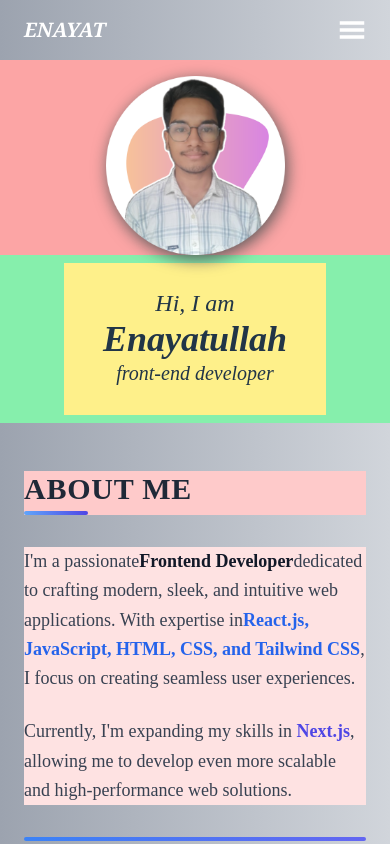
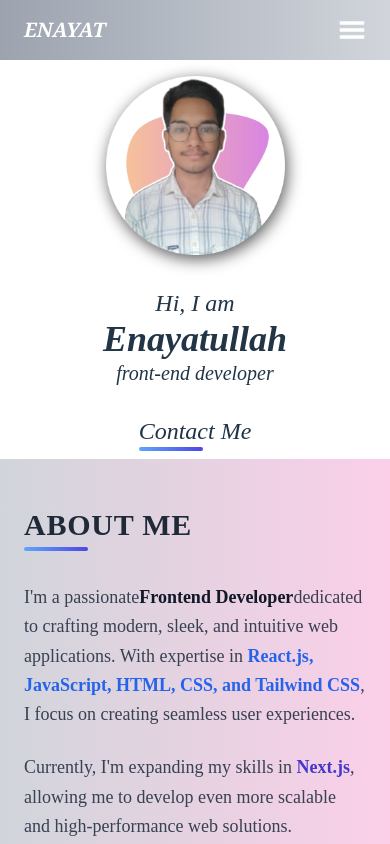
Before and after one commit to Enayat789/my-portfolio, a React (Vite) app: page / in a window 390 px wide. Shown: the top 844 px of the page. Built offline with nearby package versions, Linux system fonts and the light colour scheme.

Commit message:
change in UI and responsive added

```diff
--- a/src/Components/About.jsx
+++ b/src/Components/About.jsx
@@ -1,33 +1,10 @@
 import React from "react";
 
 export default function About() {
+  // bg-gradient-to-r from-violet-200 to-pink-200
   return (
-    // <div className="w-[100vw] flex flex-col gap-2 pt-2 px-4 lg:pt-8">
-    //   {/* Header Section */}
-    //   <div className="flex flex-col md:flex-row md:justify-end w-full max-w-6xl lg:max-w-full xl:max-w-[90%] lg:justify-end xl:justify-end mx-auto items-center justify-center gap-4 sm:gap-6 md:gap-8">
-    //     <p className="text-2xl sm:text-4xl text-gray-500 font-sans italic text-center md:text-left">
-    //       about
-    //     </p>
-    //     <hr className="border-4 w-full sm:w-[80%] md:w-[79%] lg:w-[78%] xl:w-[84%] border-gray-300 rounded-full" />
-    //   </div>
-
-    //   {/* Content Section */}
-    //   <div className="w-full max-w-7xl mx-auto flex flex-col items-center md:items-end">
-    //     <p className="w-full sm:w-[90%] md:w-[82%] lg:w-[80%] xl:w-[83%] p-4 sm:p-6 md:py-2 md:px-8 text-base sm:text-lg md:text-xl lg:text-2xl font-thin text-gray-700 text-center md:text-left leading-relaxed">
-    //       I am a passionate frontend developer specializing in building sleek,
-    //       responsive, and user-friendly web applications. With a solid
-    //       foundation in React.js, JavaScript, HTML, CSS, and Tailwind CSS, I
-    //       focus on creating functional and visually appealing digital
-    //       experiences. Currently, I’m expanding my expertise in Next.js to
-    //       develop even more scalable and performance-optimized solutions.
-    //     </p>
-    //   </div>
-    // </div>
-
-    // 3rd
-    <div className="w-full flex flex-col gap-8 py-12 px-6 bg-gradient-to-r from-gray-400 to-gray-300">
-      {/* Header Section */}
-      <div className="w-full bg-red-200 max-w-6xl sm:pl-6 lg:pl-12 xl:pl-0 mx-auto">
+    <div className="w-full flex flex-col gap-8 py-12 px-6 bg-gradient-to-r from-gray-300 to-pink-200">
+      <div className="w-full max-w-6xl sm:pl-6 lg:pl-12 xl:pl-0 mx-auto">
         <h2 className="text-3xl sm:text-4xl font-bold text-gray-800 uppercase tracking-wide relative">
           About Me
           <span className="block w-16 h-1 bg-gradient-to-r from-blue-400 to-indigo-600 rounded-full mt-1"></span>
@@ -35,7 +12,7 @@ export default function About() {
       </div>
 
       {/* Content Section */}
-      <div className="w-full bg-red-100 max-w-6xl sm:pl-6 lg:pl-12 xl:pl-0 mx-auto">
+      <div className="w-full max-w-6xl sm:pl-6 lg:pl-12 xl:pl-0 mx-auto">
         <p className="text-lg sm:text-xl md:text-2xl font-light text-gray-700 leading-relaxed">
           I'm a passionate
           <span className="font-semibold text-gray-900">
@@ -44,6 +21,7 @@ export default function About() {
           dedicated to crafting modern, sleek, and intuitive web applications.
           With expertise in
           <span className="font-bold text-blue-600">
+            {" "}
             React.js, JavaScript, HTML, CSS, and Tailwind CSS
           </span>
           , I focus on creating seamless user experiences.
@@ -51,14 +29,14 @@ export default function About() {
 
         <p className="mt-6 text-lg sm:text-xl md:text-2xl font-light text-gray-700 leading-relaxed">
           Currently, I'm expanding my skills in
-          <span className="font-bold text-indigo-600"> Next.js</span>, allowing
+          <span className="font-bold text-indigo-700"> Next.js</span>, allowing
           me to develop even more scalable and high-performance web solutions.
         </p>
       </div>
 
       {/* Accent Line */}
-      <div className="w-full max-w-5xl mx-auto">
-        <div className="w-full h-1 bg-gradient-to-r from-blue-500 to-indigo-500 rounded-full"></div>
+      <div className="w-full max-w-6xl mx-auto sm:pl-6 lg:pl-12 xl:pl-0">
+        <div className="w-20 sm:w-24 md:w-32 lg:w-36 h-1 bg-gradient-to-r from-blue-500 to-indigo-500 rounded-full shadow-md transition-all duration-500 hover:w-44"></div>
       </div>
     </div>
   );
--- a/src/Components/Introduction.jsx
+++ b/src/Components/Introduction.jsx
@@ -5,12 +5,12 @@ import profilePic from "/profile-pic2.png";
 export default function Introduction() {
   return (
     <div
-      className="w-[100vw] h-auto sm:h-[17%] bg-red-300 md:h-[32%] flex flex-col-reverse sm:flex-row justify-center items-center scroll-smooth pt-4"
+      className="w-[100vw] max-w-6xl h-auto m-auto sm:h-[17%] md:h-[32%] flex flex-col-reverse sm:flex-row justify-center items-center scroll-smooth pt-4"
       id="home"
     >
       {/* introduction part */}
-      <div className="w-full sm:w-[52%] bg-green-300 flex justify-center items-center md:justify-center p-2 ">
-        <div className=" w-[70%] sm:w-[80%] bg-yellow-200 md:w-[85%] lg:w-[80%] xl:max-w-[80%] flex flex-col items-center justify-center sm:items-start px-0 pt-6 sm:px-0 sm:gap-4 md:gap-2 text-lg">
+      <div className="w-full sm:w-[52%] flex justify-center items-center md:justify-center xl:justify-start p-2 ">
+        <div className=" w-[70%] sm:w-[80%] md:w-[85%] lg:w-[80%] xl:max-w-lg flex flex-col items-center justify-center sm:items-start px-0 pt-6 sm:px-0 sm:gap-4 md:gap-2 text-lg">
           <p className="text-2xl sm:text-2xl md:text-3xl italic font-light hover:drop-shadow-custom-gray">
             Hi, I am
           </p>
@@ -21,8 +21,9 @@ export default function Introduction() {
             front-end developer
           </p>
           <br />
-          <p className="hidden sm:flex text-2xl italic font-extralight underline cursor-pointer">
-            contact me
+          <p className="flex flex-col text-2xl italic font-extralight cursor-pointer items-start group">
+            Contact Me
+            <span className="block w-16 h-1 bg-gradient-to-r from-blue-400 to-indigo-600 rounded-full transition-all duration-500 ease-in-out group-hover:w-28"></span>
           </p>
         </div>
       </div>
```
